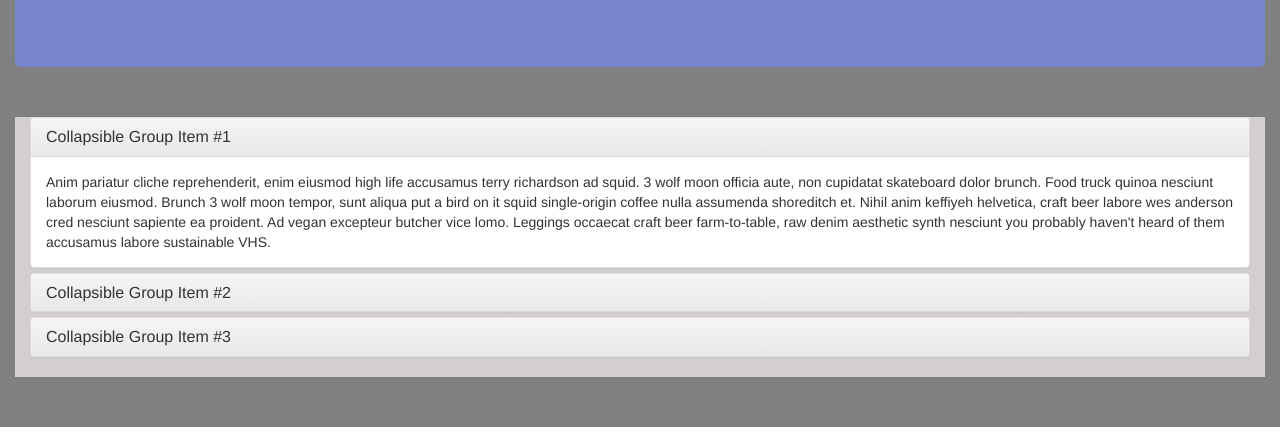
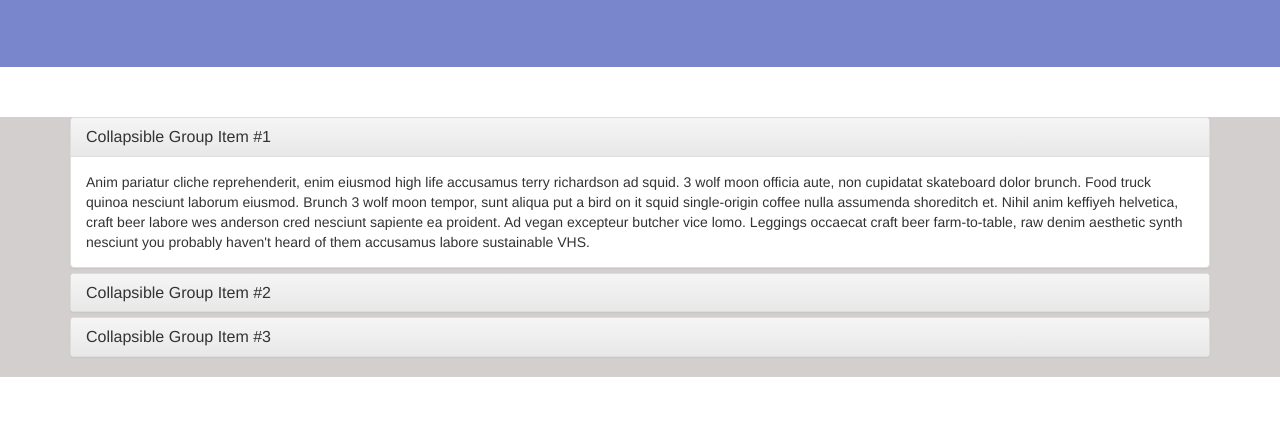
Before and after one commit to sumitmckv/sumitmckv.github.io, a plain HTML site: page index.html in a window 1280 px wide. Shown: the part 357-800 px from the top of the page. Drawn offline with nearby package versions, Linux system fonts and the light colour scheme.

Commit message:
Update index.html

```diff
--- a/index.html
+++ b/index.html
@@ -17,7 +17,6 @@
 </head>
 
 <body>
-<div class = "container-fluid" style = "background-color : grey;">
 <header class="jumbotron">
     <div class="container" ng-controller= "aboutMe">
         <div class="row row-header">
@@ -36,7 +35,8 @@
         </div>
     </div>
 </header>
-<div class="container-fluid row-content">
+<div class="row-content">
+<div class="container">
   <div class="panel-group" id="accordion" role="tablist" aria-multiselectable="true">
   <div class="panel panel-default">
     <div class="panel-heading" role="tab" id="headingOne">
@@ -83,7 +83,6 @@
     </div>
 </div>
 </div>
-
 <!-- jQuery (necessary for Bootstrap's JavaScript plugins) -->
 <script src="https://ajax.googleapis.com/ajax/libs/jquery/1.11.3/jquery.min.js"></script>
 <!-- Latest compiled and minified JavaScript -->
```
